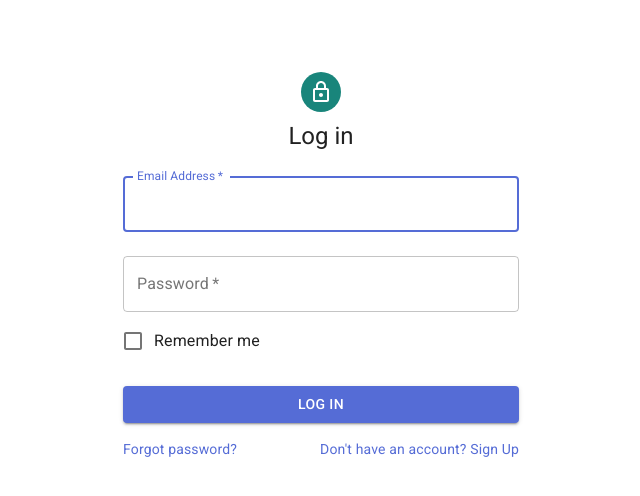
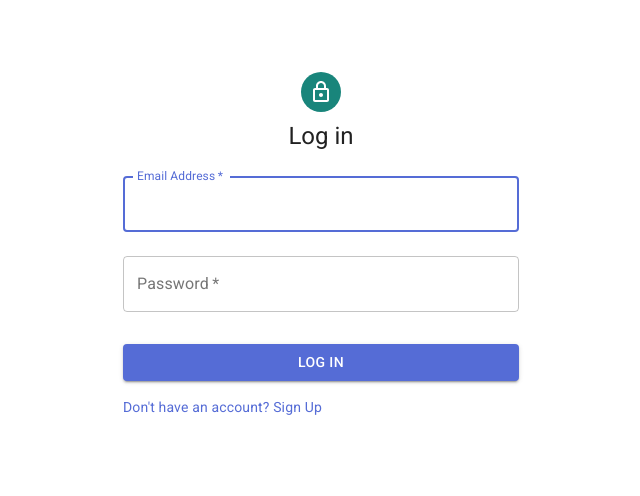
Before and after one commit to kunalgorithm/graphql-fullstack, a Next.js app: page /login in a window 1280 px wide. Shown: the top 496 px of the page, without its empty margins (319-959 px from the left). Built offline with nearby package versions, Linux system fonts and the light colour scheme; what next-server would draw is missing.

Commit message:
Remove gratuitous markup on sign-up and log-in pages.

```diff
--- a/pages/login.tsx
+++ b/pages/login.tsx
@@ -114,10 +114,7 @@
             value={password}
             onChange={e => setPassword(e.target.value)}
           />
-          <FormControlLabel
-            control={<Checkbox value="remember" color="primary" />}
-            label="Remember me"
-          />
+
           <Button
             type="submit"
             fullWidth
@@ -128,11 +125,6 @@
           </Button>
 
           <Grid container>
-            <Grid item xs>
-              <Link href="#" variant="body2">
-                Forgot password?
-              </Link>
-            </Grid>
             <Grid item>
               <Link href="/signup" variant="body2">
                 {"Don't have an account? Sign Up"}
--- a/pages/signup.tsx
+++ b/pages/signup.tsx
@@ -161,12 +161,6 @@
                 onChange={e => setPassword(e.target.value)}
               />
             </Grid>
-            <Grid item xs={12}>
-              <FormControlLabel
-                control={<Checkbox value="allowExtraEmails" color="primary" />}
-                label="I want to receive inspiration, marketing promotions and updates via email."
-              />
-            </Grid>
           </Grid>
           {/* <Link href="/dashboard"> */}
           <Button
```
